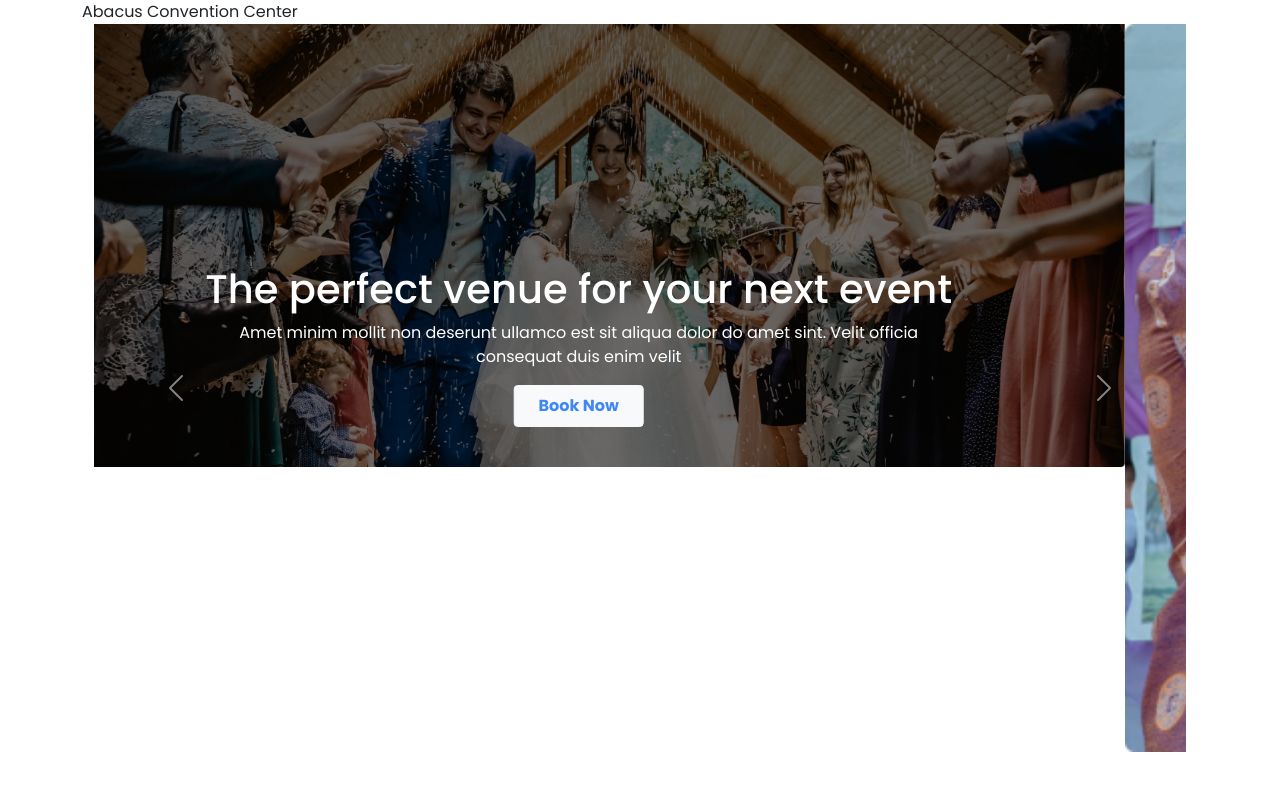
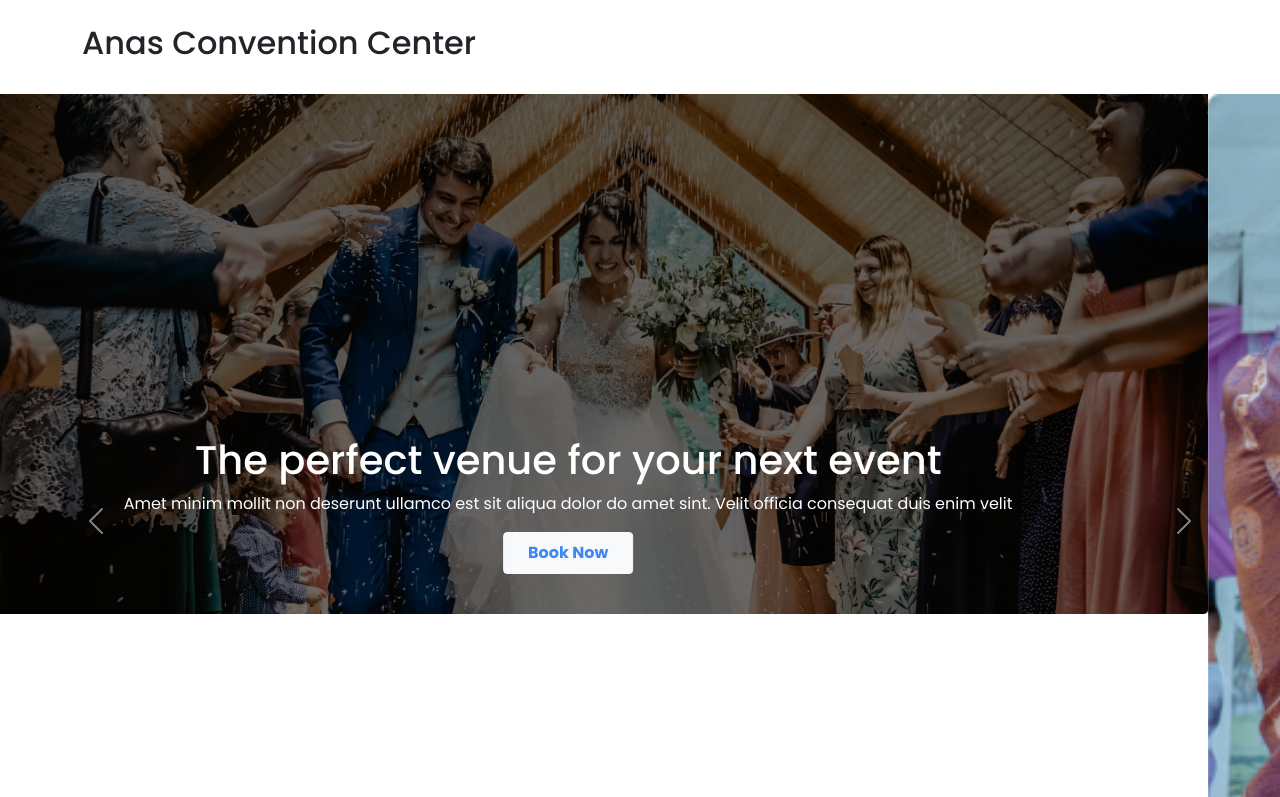
Before and after one commit to alanas59/convention-center, a plain HTML site: page index.html in a window 1280 px wide. Shown: the top 797 px of the page. Drawn offline with nearby package versions, Linux system fonts and the light colour scheme.

Commit message:
header updated

```diff
--- a/index.html
+++ b/index.html
@@ -10,12 +10,12 @@
     <script src="https://kit.fontawesome.com/5f656f5151.js" crossorigin="anonymous"></script>
 </head>
 <body>
-    <header class="container">
-         <nav>
-            Abacus Convention Center
+    <header class="">
+         <nav class="container py-4">
+            <h2>Anas Convention Center</h2>
          </nav>
          <!-- carousel -->
-         <section class="container">
+         <section class="">
               <div id="carouselExampleCaptions" class="carousel slide" data-bs-ride="carousel">
                 <div class="carousel-indicators">
                   <button type="button" data-bs-target="#carouselExampleCaptions" data-bs-slide-to="0" class="active" aria-current="true" aria-label="Slide 1"></button>
```
